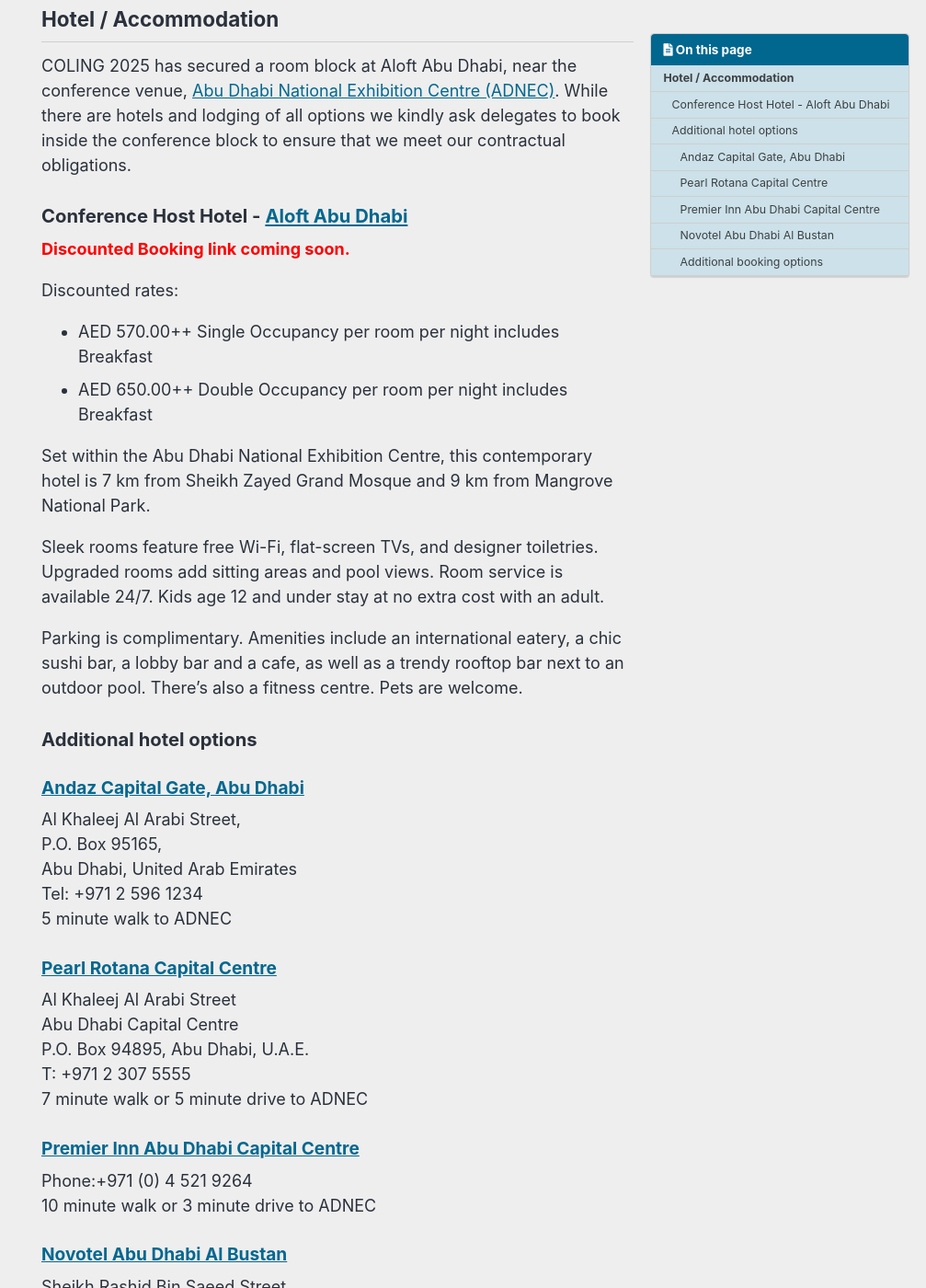
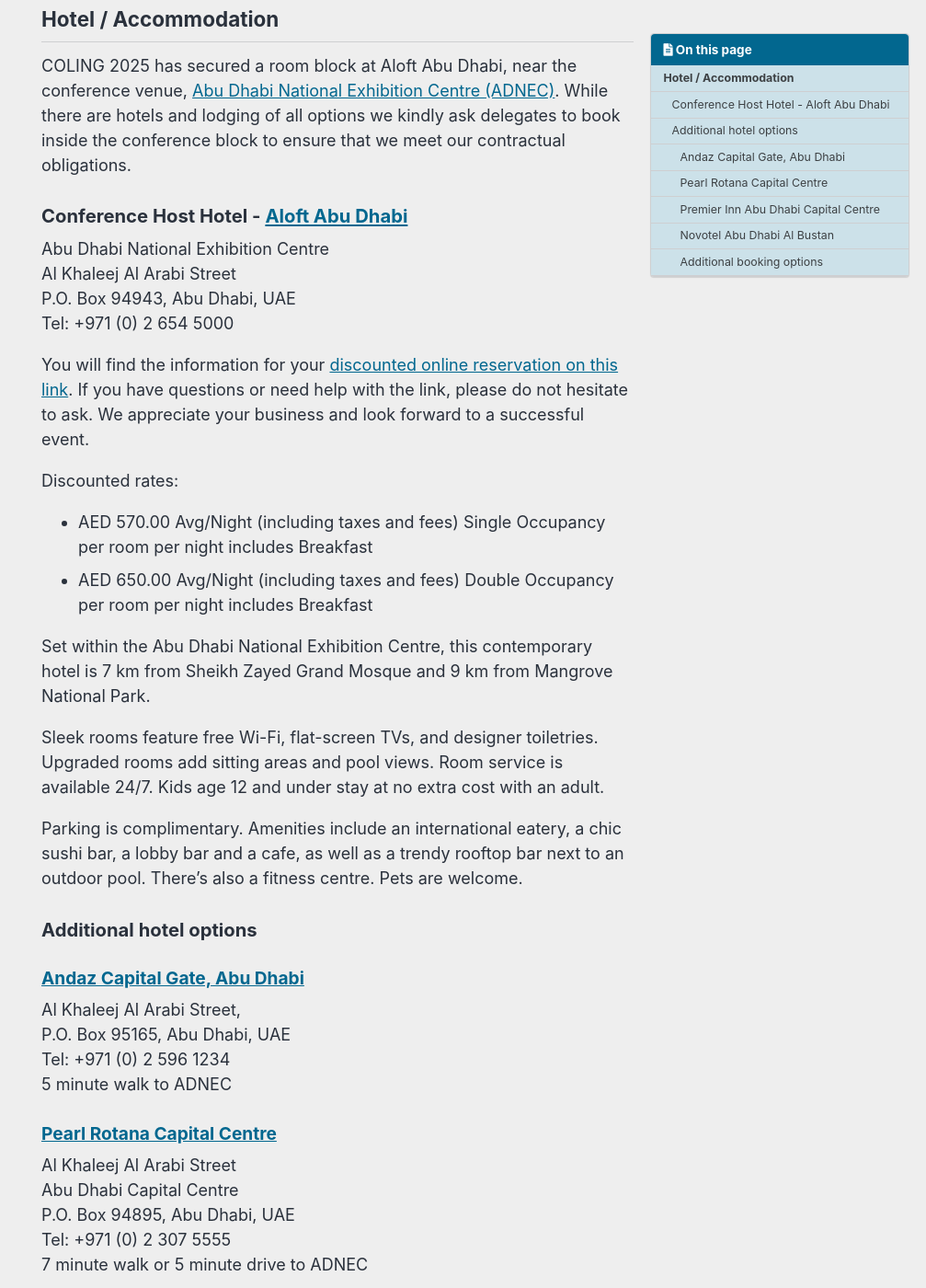
Before and after one commit to hasaniqbal777/coling-2025, a Jekyll site: the page built from _pages/participants-info.md, in a window 1280 px wide and 1400 px high, scrolled down 195 px. Shown: the whole window at 92% size, without its empty margins (273-1280 px from the left). Built offline with Jekyll 4.4.1, drawn with Linux system fonts in a browser that asks for light colours; cached includes are drawn as plain includes; comment, search, counter and statistics services are not loaded; some of the changed text lies outside the part shown.

Commit message:
Added aloft link

```diff
--- a/_pages/participants-info.md
+++ b/_pages/participants-info.md
@@ -13,12 +13,17 @@ COLING 2025 has secured a room block at Aloft Abu Dhabi, near the conference ven
 
 ### Conference Host Hotel - [Aloft Abu Dhabi](https://www.marriott.com/en-us/hotels/auhnl-aloft-abu-dhabi/overview/)
 
-<span style="color:red; font-weight:bold;">Discounted Booking link coming soon.</span>
+Abu Dhabi National Exhibition Centre
+Al Khaleej Al Arabi Street
+P.O. Box 94943, Abu Dhabi, UAE
+Tel: +971 (0) 2 654 5000
+
+You will find the information for your [discounted online reservation on this link](https://nam11.safelinks.protection.outlook.com/?url=https%3A%2F%2Fwww.marriott.com%2Fevent-reservations%2Freservation-link.mi%3Fid%3D1732374851309%26key%3DGRP%26guestreslink2%3Dtrue%26app%3Dresvlink&data=05%7C02%7CReservations.AloftAbuDhabi%40alofthotels.com%7C5e27115ffe5c4613da7008dd0bd310cb%7Cd2033364dec34a1c97723f41ca7c4b75%7C1%7C0%7C638679723335046243%7CUnknown%7CTWFpbGZsb3d8eyJFbXB0eU1hcGkiOnRydWUsIlYiOiIwLjAuMDAwMCIsIlAiOiJXaW4zMiIsIkFOIjoiTWFpbCIsIldUIjoyfQ%3D%3D%7C0%7C%7C%7C&sdata=66Ou0u4Z0YOdrXO5PFmUAqBFAulV9yywQSxtRCkuwRE%3D&reserved=0). If you have questions or need help with the link, please do not hesitate to ask. We appreciate your business and look forward to a successful event.
 
 Discounted rates:
 
-- AED 570.00++ Single Occupancy per room per night includes Breakfast
-- AED 650.00++ Double Occupancy per room per night includes Breakfast
+- AED 570.00 Avg/Night (including taxes and fees) Single Occupancy per room per night includes Breakfast
+- AED 650.00 Avg/Night (including taxes and fees) Double Occupancy per room per night includes Breakfast
 
 Set within the Abu Dhabi National Exhibition Centre, this contemporary hotel is 7 km from Sheikh Zayed Grand Mosque and 9 km from Mangrove National Park.
 
@@ -31,21 +36,23 @@ Parking is complimentary. Amenities include an international eatery, a chic sush
 #### [Andaz Capital Gate, Abu Dhabi](https://www.hyatt.com/andaz/abdcc-andaz-capital-gate-abu-dhabi)
 
 Al Khaleej Al Arabi Street,
-P.O. Box 95165,
-Abu Dhabi, United Arab Emirates
-Tel: +971 2 596 1234
+P.O. Box 95165, Abu Dhabi, UAE
+Tel: +971 (0) 2 596 1234
 5 minute walk to ADNEC
 
 #### [Pearl Rotana Capital Centre](https://www.rotana.com/rotanahotelandresorts/unitedarabemirates/abudhabi/pearlrotana)
 
 Al Khaleej Al Arabi Street
 Abu Dhabi Capital Centre
-P.O. Box 94895, Abu Dhabi, U.A.E.
-T: +971 2 307 5555
+P.O. Box 94895, Abu Dhabi, UAE
+Tel: +971 (0) 2 307 5555
 7 minute walk or 5 minute drive to ADNEC
 
 #### [Premier Inn Abu Dhabi Capital Centre](https://mena.premierinn.com/en/hotel-directory/abu-dhabi/abu-dhabi-capital-centre-hotel/)
 
+National Exhibition Centre
+Al Muntada Street, Capital Centre Abu Dhabi
+Abu Dhabi, UAE
 Phone:+971 (0) 4 521 9264
 10 minute walk or 3 minute drive to ADNEC
 
@@ -54,7 +61,7 @@ Phone:+971 (0) 4 521 9264
 Sheikh Rashid Bin Saeed Street
 cor. Rabdan Street, 95208
 Abu Dhabi, United Arab Emirates
-Tel: +971 2 501 6444
+Tel: +971 (0) 2 501 6444
 10 minute drive to ADNEC
 
 #### Additional booking options
```
